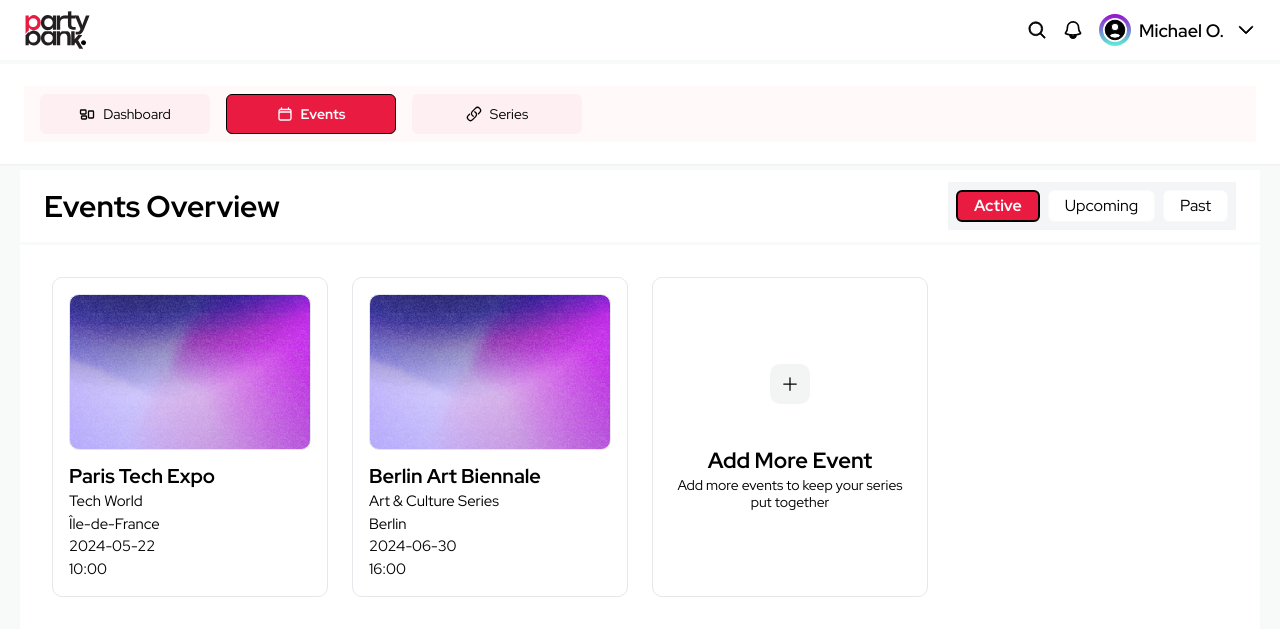
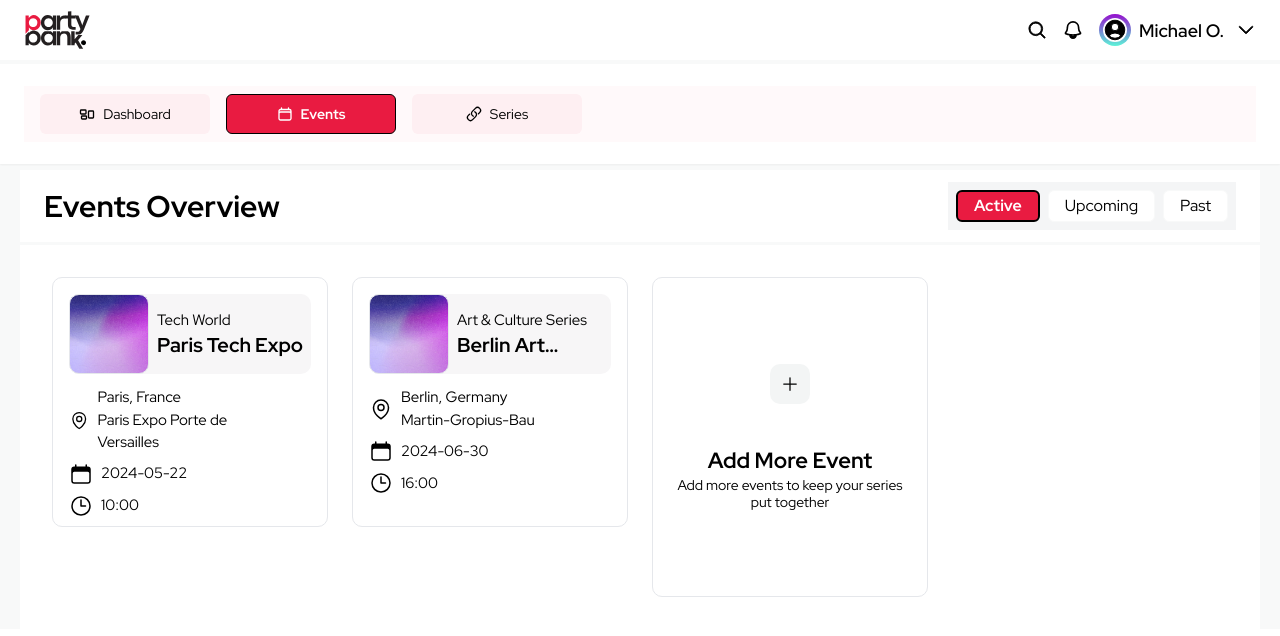
Before and after one commit to dejmartins/partybank-organizer, a Next.js app: page /dashboard/events in a window 1280 px wide. Shown: the top 636 px of the page. Built offline with nearby package versions, Linux system fonts and the light colour scheme.

Commit message:
events: card style changed

```diff
--- a/app/dashboard/events/page.tsx
+++ b/app/dashboard/events/page.tsx
@@ -68,6 +68,7 @@ export default function Page() {
                   location={event.location}
                   date={event.date}
                   startTime={event.startTime}
+                  venue={event.venue}
                 />
               </div>
             ))}
--- a/app/ui/events/card.tsx
+++ b/app/ui/events/card.tsx
@@ -1,26 +1,46 @@
 // import { EditSeries } from "./buttons";
 
+import { ClockIcon, MapPinIcon } from "@heroicons/react/24/outline";
+import { CalendarIcon } from "@heroicons/react/24/solid";
+
 export default function Card(
-    { imageUrl, name, series, id, location, date, startTime }:
-    { imageUrl: string | null, name: string, series: string, id?: string, location: any, date: string, startTime: string }) {
+    { imageUrl, name, series, id, location, date, startTime, venue }:
+    { imageUrl: string | null, name: string, series: string, id?: string, location: any, date: string, startTime: string, venue: string }) {
 
     const backgroundImageUrl = imageUrl || '/defaultImage.png';
 
     return (
-      <div className="flex flex-col border p-4 h-[320px] rounded-[10px]">
-        <div className="h-[200px] border bg-cover bg-center rounded-[10px] overflow-hidden"
+      <div className="flex flex-col border p-4 h-[250px] rounded-[10px]">
+        <div className="flex items-center gap-2 bg-[#F7F6F7] rounded-[10px]">
+            <div className="min-w-[80px] min-h-[80px] border bg-cover bg-center rounded-[10px] overflow-hidden"
                     style={{
                         backgroundImage: `url("${backgroundImageUrl}")`,
                     }}
                 >
             </div>
+            <div>
+                <p className="text-[15px] line-clamp-2">{series}</p>
+                <h4 className="text-xl font-bold line-clamp-1">{name}</h4>
+            </div>
+        </div>
+
         <div className="flex items-center justify-between pt-3 relative">
-            <div className="mr-12">
-                <h4 className="text-xl font-bold line-clamp-1">{name}</h4>
-                <p className="text-[15px] line-clamp-2">{series}</p>
-                <p className="text-[15px] line-clamp-2">{location.state}</p>
+            <div className="mr-12 flex flex-col gap-2">
+                <div className="flex items-center gap-2">
+                    <MapPinIcon className="w-6" />
+                    <div>
+                        <p className="text-[15px] line-clamp-2">{location.city}, {location.country}</p>
+                        <p className="text-[15px] line-clamp-2">{venue}</p>
+                    </div>
+                </div>
+                <div className="flex items-center gap-2">
+                    <CalendarIcon className="w-6" />
                     <p className="text-[15px] line-clamp-2">{date}</p>
+                </div>
+                <div className="flex items-center gap-2">
+                    <ClockIcon className="w-6" />
                     <p className="text-[15px] line-clamp-2">{startTime}</p>
+                </div>
             </div>
             {/* <EditSeries id={id} /> */}
         </div>
```
Lines whose indentation alone changed are shown as unchanged.
